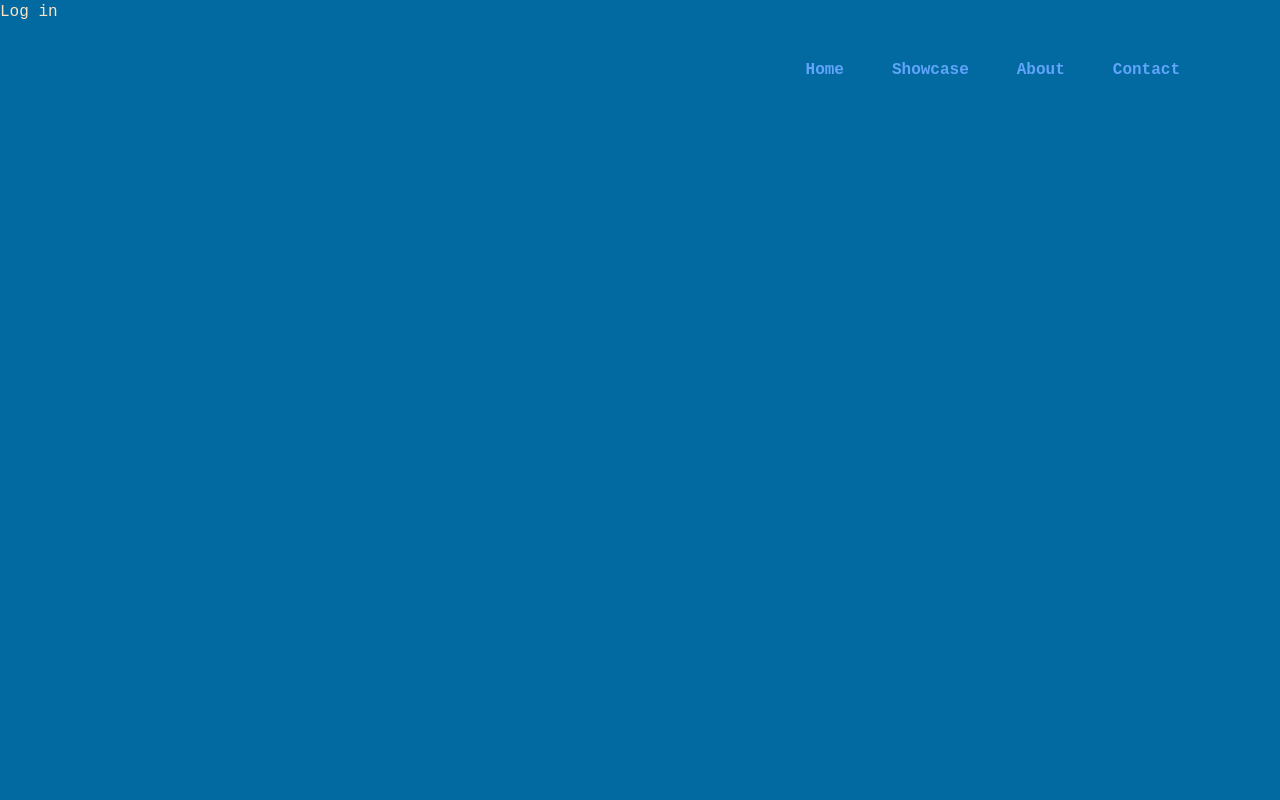
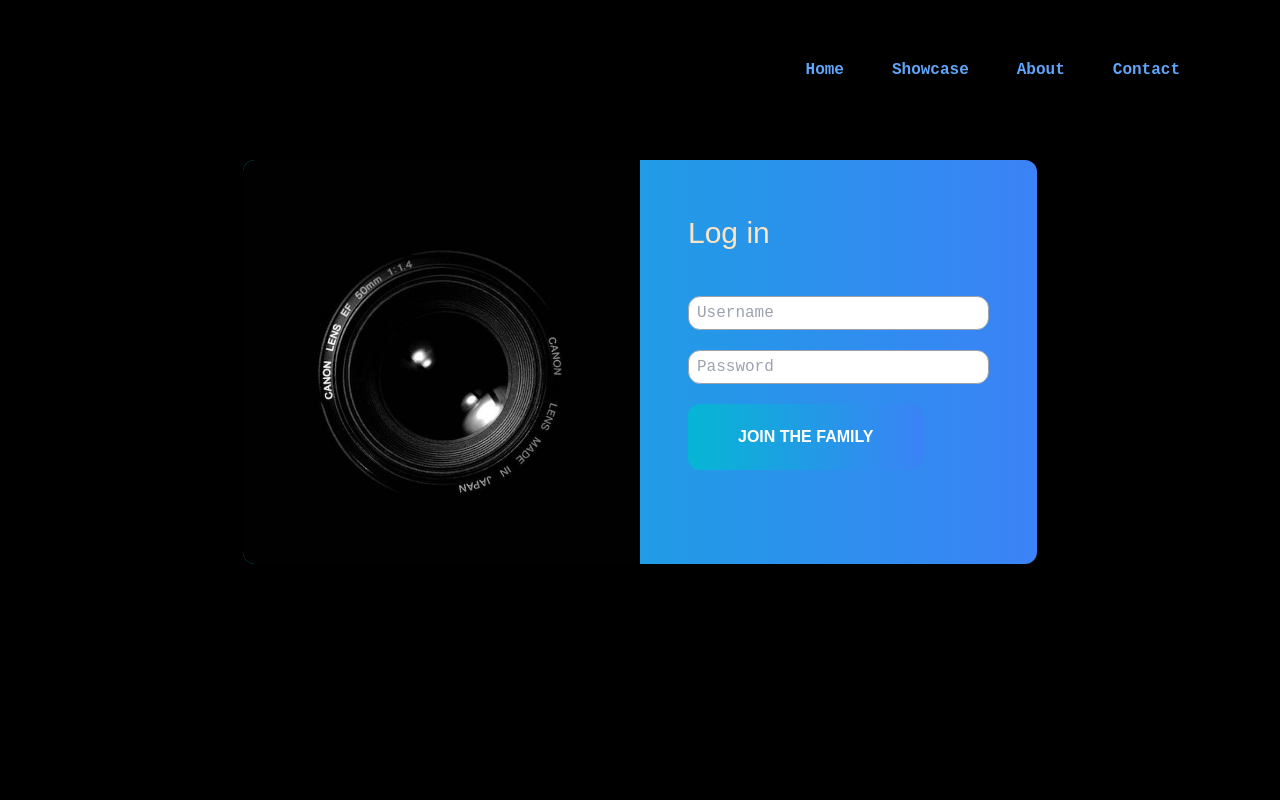
Before and after one commit to ShotsWithDelvin/frontend, a React (Create React App) app in the folder photography-site/: page /login in a window 1280 px wide. Shown: the top 800 px of the page. Built offline with nearby package versions, Linux system fonts and the light colour scheme; the HTML template or start-up script is replaced by a standard one.

Commit message:
functionality for log in/sign up in progress

```diff
--- a/photography-site/src/App.js
+++ b/photography-site/src/App.js
@@ -1,16 +1,29 @@
 import React from 'react';
 import Header from './components/Header';
 import Routes from './components/Routes';
+import MobileNavBar from './components/MobileNavBar';
 import { BrowserRouter as Router } from 'react-router-dom';
 import { motion } from 'framer-motion'
 import Home from './pages/Home';
+import Login from './pages/Login';
+import SignUp from './pages/SignUp';
+import Showcase from './pages/Showcase';
+import About from './pages/About';
+import Contact from './pages/Contact';
 
 const App = () => {
   return (
     <>
       <Router>
         <Header />
-
+        <Routes />
+        <MobileNavBar />
+        <Home />
+        <About />
+        <Showcase />
+        <Login />
+        <SignUp />
+        <Contact />
         <Routes />
       </Router>
 
--- /dev/null
+++ b/photography-site/src/Logout.js
@@ -0,0 +1,28 @@
+import React, { useContext, useEffect } from "react";
+import Header from "react-router-dom"
+import { UserContext } from "../contexts/userContext";
+import { Redirect } from "react-router-dom";
+
+
+
+function Logout({ completed, setCompleted }) {
+    const { setUser } = useContext(UserContext);
+    const logout = () =>
+      fetch("/logout")
+        .then(() => {
+          setUser(null)
+          document.cookie = ''
+        })
+        .then(() => setCompleted(true));
+
+    useEffect(() => {}, []);
+
+    return (
+      <>
+        {completed && <Redirect to="/" />}
+        <Header.Link onClick={logout}>Logout</Header.Link>
+      </>
+    );
+  }
+
+  export default Logout;
--- a/photography-site/src/axios.js
+++ b/photography-site/src/axios.js
@@ -1,5 +1,5 @@
 import axios from 'axios'
 
 export default axios.create({
-    baseUrl: 'http://localst:3001'
+    baseUrl: 'http://localhost:3001'
 });
--- a/photography-site/src/components/Header.js
+++ b/photography-site/src/components/Header.js
@@ -1,5 +1,4 @@
 import React from "react";
-// import Logo from '../images/header/icon.webp';
 import { Link } from "react-router-dom";
 import MobileNavBar from './MobileNavBar';
 
@@ -7,9 +6,8 @@
   return (
     <header className="fixed w-full px-[30px] lg:px-[100px] z-30 h-[100px] lg:h-[140px] flex items-center">
       <div className="flex flex-col lg:flex-row lg:items-center w-full justify-between">
-        {/*NAME-LOGO*/}
         <Link to={'/'} className='max-w-[200px]'>
-          {/* <img src={Logo} alt='' /> */}
+
         </Link>
 
         <nav className="hidden lg:flex gap-x-12 font-semibold">
--- /dev/null
+++ b/photography-site/src/context/appContext.js
@@ -0,0 +1,4 @@
+import { createContext} from "react";
+const AppContext = createContext();
+
+export default AppContext;
--- /dev/null
+++ b/photography-site/src/context/userContext.js
@@ -0,0 +1,29 @@
+import React, { createContext, useState, useEffect } from "react";
+
+export const UserContext = createContext({});
+
+export const UserProvider = ( props ) => {
+  const [user, setUser] = useState(null);
+
+  useEffect(() => {
+    document.cookie
+      ? fetch("http://localhost:3001/users/login")
+        .then((res) => {
+          if (res.status === 200) return res.json();
+          return null;
+        })
+        .then((json) => setUser(json))
+      : setUser(null);
+  }, [setUser]);
+
+  const context = {
+    user,
+    setUser
+  }
+
+  return (
+    <UserContext.Provider value={context}>
+      {props.children}
+    </UserContext.Provider>
+  );
+};
--- a/photography-site/src/pages/Login.js
+++ b/photography-site/src/pages/Login.js
@@ -1,7 +1,79 @@
-import React from 'react';
+import {React,  useState } from "react";
+import { useNavigate } from "react-router-dom";
+import { Link } from "react-router-dom"
 
 const Login = () => {
-  return <section className='section bg-sky-700'>Log in</section>;
+
+const [username, setUsername] = useState("");
+const [password, setPassword] = useState("");
+const navigate = useNavigate();
+  const sendCredentials = (username, password) => {
+
+
+    fetch("http://localhost:3001/users/login", {
+      method: "POST",
+      headers: {
+        "Content-Type": "application/json",
+      },
+      body: JSON.stringify({ username: username, password: password }),
+    })
+      .then((res) => {
+        if (res.status === 200) return res.json();
+        console.warn("Invalid Username/Password");
+        throw Error("Invalid Username/Password");
+      })
+      .then((json) => {
+        window.localStorage.setItem('user', JSON.stringify(json))
+      })
+      .catch((err) => console.log(err));
+  };
+
+  const handleSubmit = (e) => {
+    e.preventDefault();
+    sendCredentials(username, password)
+    navigate('/showcase')
+  }
+
+
+  return (
+    <section className="section bg-black bg-no-repeat bg-cover">
+      <div class="min-h-screen py-40">
+        <div class="container mx-auto">
+          <div class="flex flex-col lg:flex-row w-8/12 bg-gradient-to-r from-cyan-500 to-blue-500 rounded-xl mx-auto shadow-lg overflow-hidden">
+            <div class="w-full lg:1/2 flex flex-col p-12 bg-lens2 bg-no-repeat bg-cover bg-center">
+            </div>
+            <div class="w-full lg:1/2 flex flex-col p-12 py-16 px-12">
+              <h2 class="text-3xl mb-4 font-fourth animate-bounce"> Log in </h2>
+              {/* <p class='font-primary text-2xl mb-4'>Join the family</p> */}
+              <form action="#">
+                <div class="mt-5">
+                  <input value={username} onChange={(e) => setUsername(e.target.value)} type="username" required
+                    placeholder="Username"
+                    className="border border-gray-400 py-1 px-2 w-full rounded-xl mx-auto"
+                  />
+                </div>
+                <div class="mt-5">
+                  <input value={password} onChange={(e) => setPassword(e.target.value)}
+                    type="password" required
+                    placeholder="Password"
+                    className="border border-gray-400 py-1 px-2 w-full rounded-xl mx-auto"
+                  />
+                </div>
+                <div class="mt-5">
+                <button id = "a" onClick={handleSubmit}
+              className="bg-gradient-to-r from-cyan-500 to-blue-500 hover:bg-gradient-to-bl focus:ring-4 focus:outline-none focus:ring-cyan-300 dark:focus:ring-cyan-800 active:scale-[.98] active:duration-75 hover:scale-[1.01] ease-in-out transition-all rounded-xl btn mb-[30px]"
+            >
+              <div class="font-primary">Join the family</div>
+            </button>
+                </div>
+              </form>
+            </div>
+          </div>
+        </div>
+      </div>
+    </section>
+
+  );
 };
 
 export default Login;
--- a/photography-site/src/pages/SignUp.js
+++ b/photography-site/src/pages/SignUp.js
@@ -1,7 +1,38 @@
-import React from "react";
+import { React, useState } from "react";
+import { useNavigate } from "react-router-dom";
 import { Link } from "react-router-dom";
 
 const SignUp = () => {
+  const [name, setName] = useState("");
+  const [email, setEmail] = useState("");
+  const [userName, setUsername] = useState("");
+  const [password, setPassword] = useState("");
+  const navigate = useNavigate();
+
+  function registerUser() {
+    fetch("http://localhost:3001/users/signup", {
+      method: "POST",
+      headers: {
+        "Content-Type": "application/json",
+      },
+      body: JSON.stringify({
+        name: name,
+        username: userName,
+        email: email,
+        password: password,
+      }),
+    });
+  }
+
+  const handleSubmit = async (e) => {
+    e.preventDefault()
+    console.log("submit is working")
+    registerUser();
+    navigate("/login");
+
+  };
+
+
   return (
     <section className="section bg-black bg-no-repeat bg-cover">
       <div class="min-h-screen py-40">
@@ -12,41 +43,41 @@
               <p class='font-primary text-2xl mb-4'>Join the family</p>
               <form action="#">
                 <div class="mt-5">
-                  <input
-                    type="text"
+                  <input value={name} onChange={(e) => setName(e.target.value)} type="name" required
                     placeholder="Name"
                     className="border border-gray-400 py-1 px-2 w-full rounded-xl mx-auto"
                   />
                 </div>
                 <div class="mt-5">
-                  <input
-                    type="text"
+                  <input value={email} onChange={(e) => setEmail(e.target.value)} type="email" required
                     placeholder="Email"
                     className="border border-gray-400 py-1 px-2 w-full rounded-xl mx-auto"
                   />
                 </div>
                 <div class="mt-5">
-                  <input
-                    type="password"
+                  <input value={userName} onChange={(e) => setUsername(e.target.value)} type="Username" required
+                    placeholder="Username"
+                    className="border border-gray-400 py-1 px-2 w-full rounded-xl mx-auto"
+                  />
+                </div>
+                <div class="mt-5">
+                  <input value={password} onChange={(e) => setPassword(e.target.value)} type="password" required
                     placeholder="Password"
                     className="border border-gray-400 py-1 px-2 w-full rounded-xl mx-auto"
                   />
                 </div>
                 <div class="mt-5">
-                  <input
-                    type="password"
+                  <input value={password} onChange={(e) => setPassword(e.target.value)} type="password" required
                     placeholder="Confirm Password"
                     className="border border-gray-400 py-1 px-2 w-full rounded-xl mx-auto"
                   />
                 </div>
                 <div class="mt-5">
-                  <Link
-                    to={"/login"}
+                  <button onClick={handleSubmit}
                     className="bg-gradient-to-r from-cyan-500 to-blue-500 hover:bg-gradient-to-bl focus:ring-4 focus:outline-none focus:ring-cyan-300 dark:focus:ring-cyan-800 active:scale-[.98] active:duration-75 hover:scale-[1.01] ease-in-out transition-all rounded-xl btn mb-[30px] animate-pulse"
                   >
-
                     <div class="text ">Login</div>
-                  </Link>
+                  </button>
                 </div>
               </form>
             </div>
```
